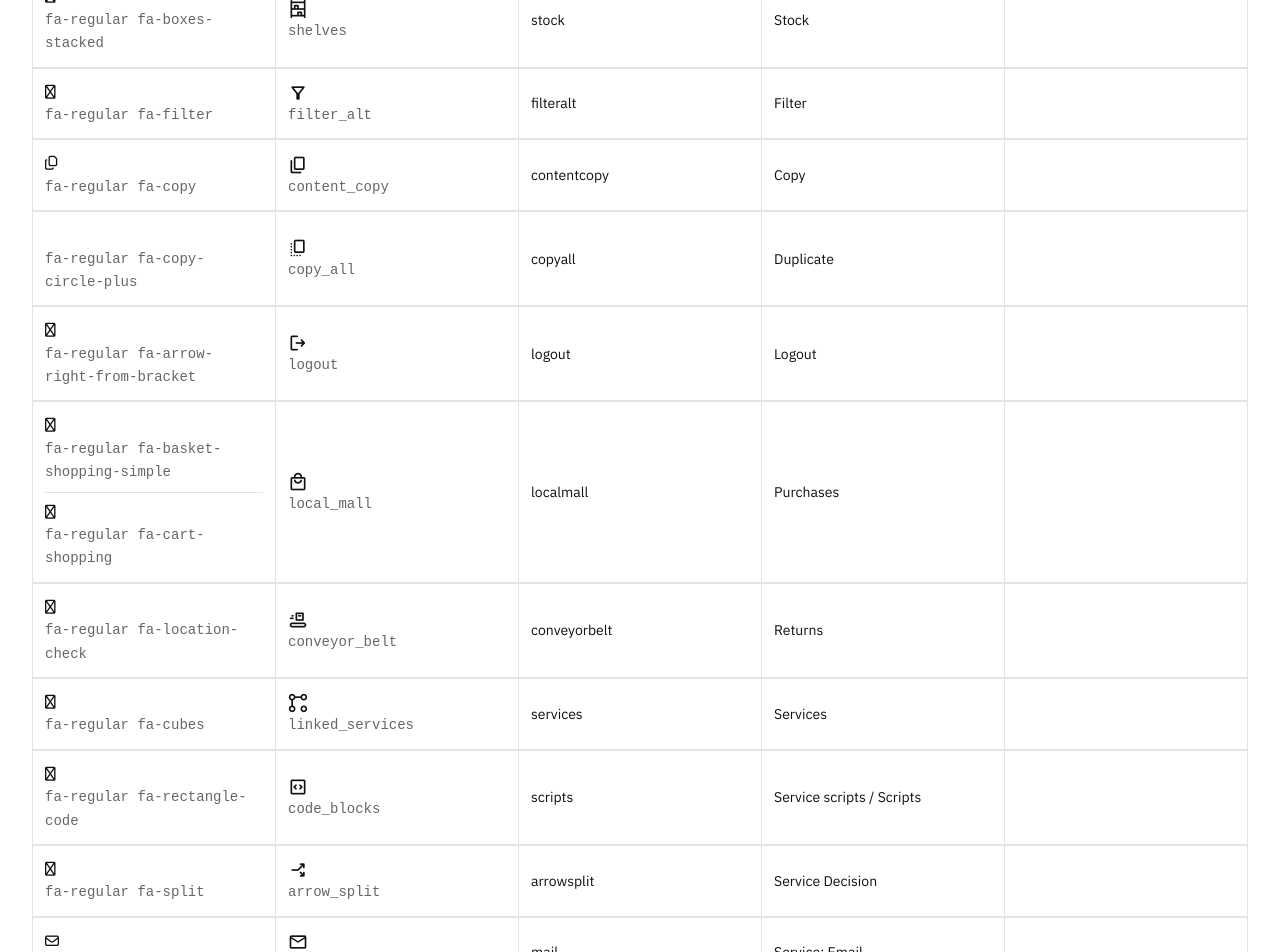
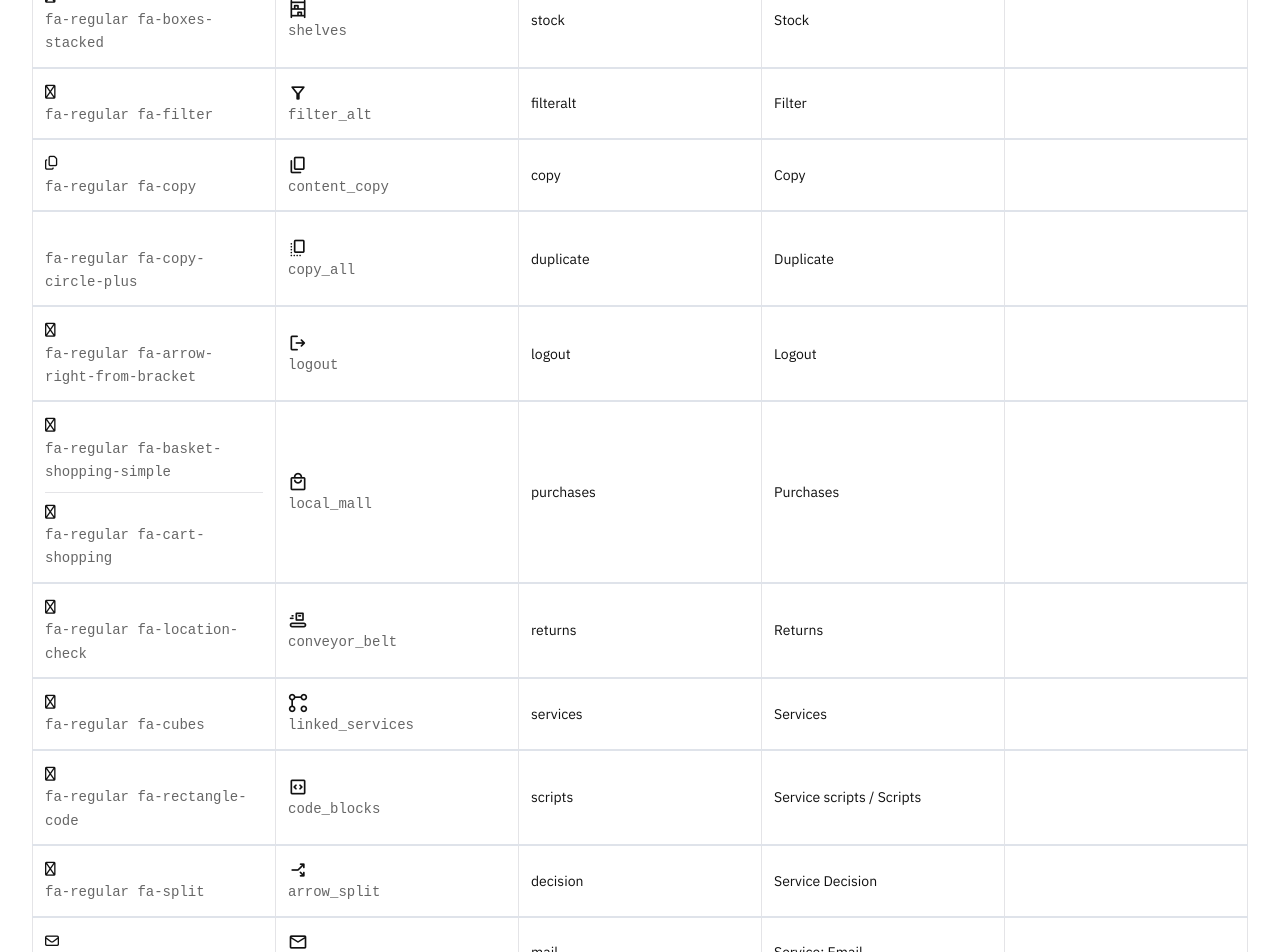
Before and after one commit to alexpinho/loopOS_UI_transition, a plain HTML site: page index.html in a window 1280 px wide. Shown: the part 1520-2472 px from the top of the page. Drawn offline with nearby package versions, Linux system fonts and the light colour scheme; some icons are missing.

Commit message:
Refactor icon table in index.html: updated key names for clarity, replacing 'contentcopy' with 'copy', 'copyall' with 'duplicate', 'localmall' with 'purchases', 'conveyorbelt' with 'returns', and 'arrowsplit' with 'decision'.

```diff
--- a/index.html
+++ b/index.html
@@ -412,14 +412,14 @@
         <tr>
           <td><i class="fa-regular fa-copy"></i> <span class="token-meta"><code>fa-regular fa-copy</code></span></td>
           <td><span class="material-symbols-rounded">content_copy</span><span class="token-meta"><code>content_copy</code></span></td>
-          <td>contentcopy</td>
+          <td>copy</td>
           <td>Copy</td>
           <td></td>
         </tr>
         <tr>
           <td><i class="fa-regular fa-copy-circle-plus"></i> <span class="token-meta"><code>fa-regular fa-copy-circle-plus</code></span></td>
           <td><span class="material-symbols-rounded">copy_all</span><span class="token-meta"><code>copy_all</code></span></td>
-          <td>copyall</td>
+          <td>duplicate</td>
           <td>Duplicate</td>
           <td></td>
         </tr>
@@ -434,14 +434,14 @@
           <td><div class="cell-entry"><i class="fa-regular fa-basket-shopping-simple"></i> <span class="token-meta"><code>fa-regular fa-basket-shopping-simple</code></span></div>
             <div class="cell-entry"><i class="fa-regular fa-cart-shopping"></i> <span class="token-meta"><code>fa-regular fa-cart-shopping</code></span></div></td>
           <td><span class="material-symbols-rounded">local_mall</span><span class="token-meta"><code>local_mall</code></span></td>
-          <td>localmall</td>
+          <td>purchases</td>
           <td>Purchases</td>
           <td></td>
         </tr>
         <tr>
           <td><i class="fa-regular fa-location-check"></i> <span class="token-meta"><code>fa-regular fa-location-check</code></span></td>
           <td><span class="material-symbols-rounded">conveyor_belt</span><span class="token-meta"><code>conveyor_belt</code></span></td>
-          <td>conveyorbelt</td>
+          <td>returns</td>
           <td>Returns</td>
           <td></td>
         </tr>
@@ -462,7 +462,7 @@
         <tr>
           <td><i class="fa-regular fa-split"></i> <span class="token-meta"><code>fa-regular fa-split</code></span></td>
           <td><span class="material-symbols-rounded">arrow_split</span><span class="token-meta"><code>arrow_split</code></span></td>
-          <td>arrowsplit</td>
+          <td>decision</td>
           <td>Service Decision</td>
           <td></td>
         </tr>
```
